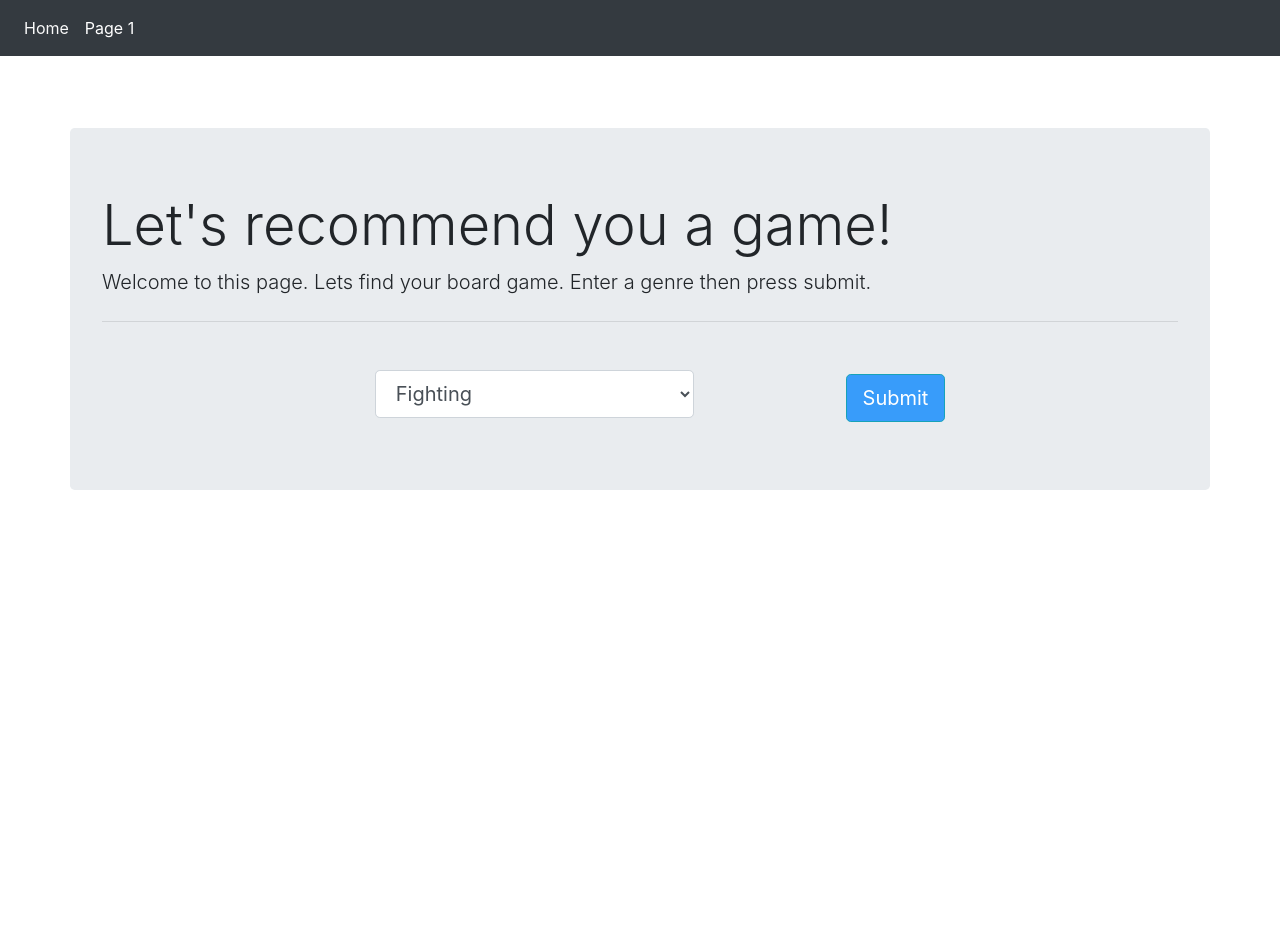
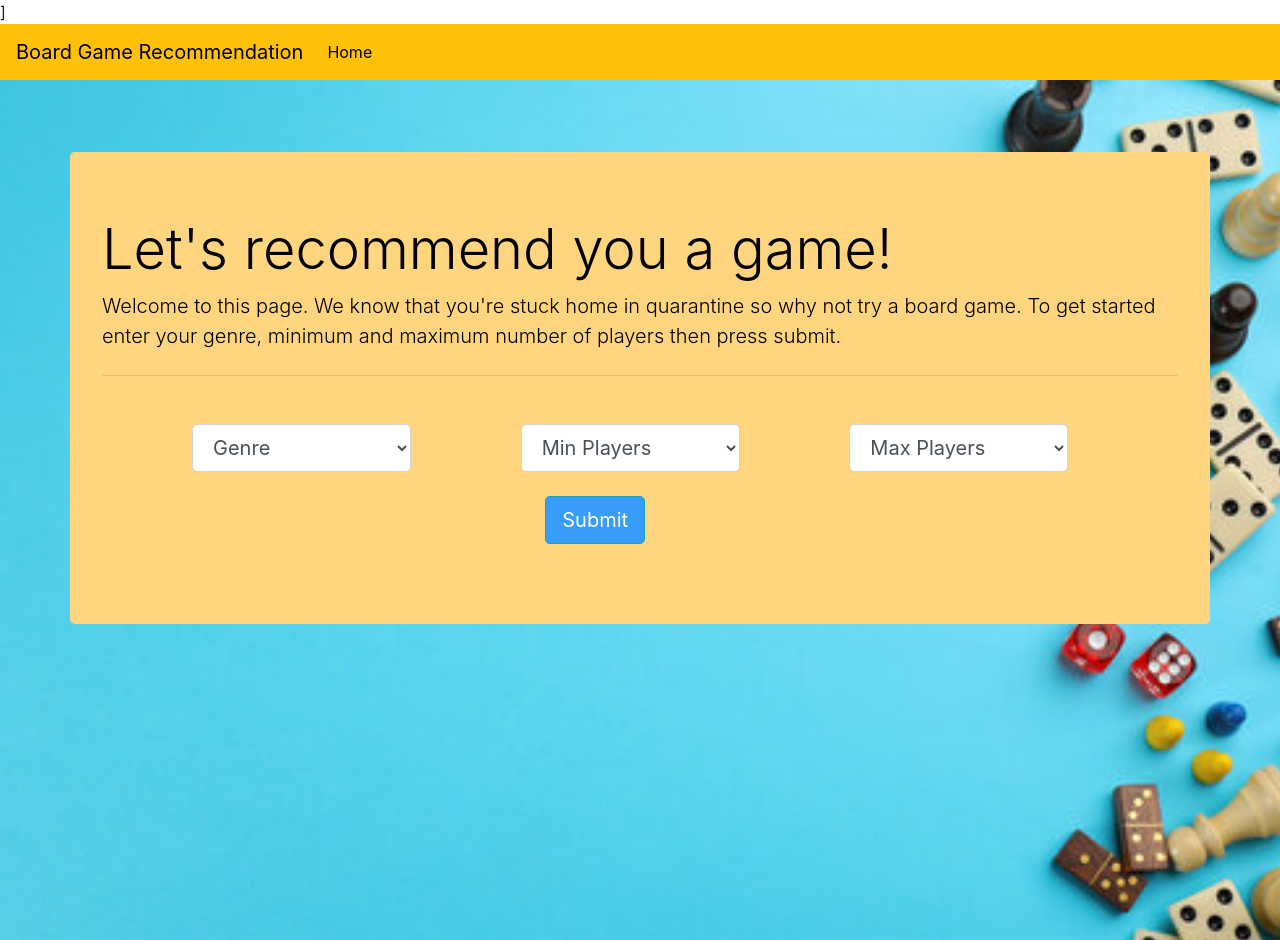
Before and after one commit to farhan0120/hunter-codefest-2022-unathletico-heights, a Flask app: page / in a window 1280 px wide. Run offline with Flask 2, Linux system fonts and the light colour scheme; some libraries are stand-ins or nearby versions.

Commit message:
Restored files

```diff
--- a/app.py
+++ b/app.py
@@ -5,6 +5,8 @@ from flask import render_template
 from flask import request
 from flask import url_for
 from flask import redirect
+import csv # for /api endpoint
+
 
 # -- Initialization section --
 app = Flask(__name__)
@@ -19,14 +21,88 @@ def index():
 # The API route is what the client will contact to get its matches
 @app.route('/api')
 def api():
+	## Set up arguments
 	# Request arguments, like players, are used by accessing:
-	# www.example.com/api?players=X&time=X&age=X&difficulty=X&popularity=X
+	# www.example.com/api?playersmin=X&playersmax=X&time=X&age=X&difficulty=X&popularity=X&result=X
 	# Note: there is currently no handling for URLs which do not
 	# provide all of the arguments we are using
-	players = request.args['players']
-	time = request.args['time'] # in minutes
-	age = request.args['age'] # player age in years
-	difficulty = request.args['difficulty'] # from 1-5
-	popularity = request.args['popularity'] # from 1-100,
-			# 1 being most; corresponds to rank
-	return "API OK for [players, time, age, difficulty, popularity] as [" + players + ", " + time + ", " + age + ", " + difficulty + ", " + popularity + "]"
+	# Definition : 	a strong argument is one that MUST be met in all results
+	# 		a weak argument is one that we want to be as close as we can to
+	playersmin = int(request.args['playersmin'])
+	playersmax = int(request.args['playersmax'])
+	time = int(request.args['time']) # in minutes
+	age = int(request.args['age']) # player age in years
+	difficulty = float(request.args['difficulty']) # from 0-1
+	popularity = float(request.args['popularity']) # from 0-1,
+			# 0 being most; corresponds to rank
+	result = int(request.args['result']) - 1 # which result, starts at 1;
+			# present user with result=1, then if they decline, result=2, etc;
+			# we subtract it from 1 here to compensate for 0-indexing
+
+	## Set up CSV
+	header = []
+	rows = []
+	with open('database.csv', newline='') as csvfile:
+		csvreader = csv.reader(csvfile, delimiter=',', quotechar='"')
+		header = next(csvreader)
+		for row in csvreader:
+			rows.append(row)
+
+	## Start eliminating
+	# By minutes (strong)
+	toRemove = []
+	for game in rows:
+		minutesarray = game[2].split() # split "20 40 Min"
+		if "Time:" not in minutesarray: # this means there is no time
+			minutesarray.remove("Min")
+			if len(minutesarray) == 1 and time != int(minutesarray[0]):
+				toRemove.append(game)
+			elif len(minutesarray) == 2 and (time < int(minutesarray[0]) or time > int(minutesarray[1])):
+				toRemove.append(game)
+		else:
+			toRemove.append(game) # remove even if no time given, as we can't know if it matches user's request
+	for game in toRemove:
+		rows.remove(game)
+
+	# By players (strong)
+	toRemove = []
+	for game in rows:
+		playersarray = game[1].split() # split "2 4 Players"
+		playersarray.remove("Players")
+		if len(playersarray) == 1 and (playersmin != int(playersarray[0]) or playersmax != int(playersarray[0])):
+			toRemove.append(game)
+		elif len(playersarray) == 2 and (playersmax < int(playersarray[0]) or playersmin > int(playersarray[1])):
+			toRemove.append(game)
+	for game in toRemove:
+		rows.remove(game)
+
+	# By age (strong)
+	toRemove = []
+	for game in rows:
+		agearray = game[3].split("Age: ")[1][0:-1] # extract number
+		if (agearray != ' ' and int(agearray) > age): # if age is nonempty and greater than given value
+			toRemove.append(game)
+	for game in toRemove:
+		rows.remove(game)
+
+	# By difficulty and popularity (weak)
+	distancearray = []
+	for game in rows:
+		difficultyarray = game[4].split('/')
+		gamediff = float(difficultyarray[0].replace(',', '')) / float(difficultyarray[1].replace(',', ''))
+		popularityarray = game[5].split('/')
+		gamepop = float(popularityarray[0].replace(',', '')) / float(popularityarray[1].replace(',', ''))
+		distancearray.append(pow((difficulty - gamediff) + (popularity - gamepop), 2))
+
+	# Sort weak results
+	resultarray = [x for y, x in sorted(zip(distancearray, rows))]
+		# zips together the two arrays (combines them)
+		# sorts them (by the combined distance array)
+		# and removes the distance values after sorting
+
+	# Return result
+	if len(resultarray) > result: # if result exists
+		return render_template("api.html", status="OK", name=resultarray[result][0], players=resultarray[result][1], time=resultarray[result][2], age=resultarray[result][3], difficulty=resultarray[result][4], rank=resultarray[result][5], description=resultarray[result][6])
+		output = ">>>>>".join(resultarray[result])
+	else:
+		return render_template("api.html", status="ERROR")
--- a/static/css/style.css
+++ b/static/css/style.css
@@ -0,0 +1,42 @@
+#navigate {
+    background-color: var(--oxford-blue-3);
+}
+
+form {
+    text-align: center;
+}
+
+form div.container select {
+    display: inline-block;
+}
+
+#index_body {
+    background-image: url("/static/images/background_image.jpeg");
+
+    background-position: cover;
+    background-size: cover;
+    height: 100%;
+    min-height: 100%;
+    min-width: 1024px;
+
+    /* Set up proportionate scaling */
+    width: 100%;
+    height: auto;
+
+     /* Set up positioning */
+    position: fixed;
+    left: 0;
+    /* background-repeat: no-repeat; */
+
+
+}
+
+.jumbotron {
+    color:black;
+    background-color:#FFD580;
+    background-size: cover;
+}
+
+html, body {
+    height: 100%;
+}
--- /dev/null
+++ b/templates/base.html
@@ -0,0 +1,36 @@
+<!doctype html>
+<html lang="en">
+  <head>
+    <!-- Required meta tags -->
+    <meta charset="utf-8">
+    <meta name="viewport" content="width=device-width, initial-scale=1, shrink-to-fit=no">
+
+    <!-- Bootstrap CSS -->
+    <link rel="stylesheet" href="https://stackpath.bootstrapcdn.com/bootstrap/4.5.0/css/bootstrap.min.css" integrity="sha384-9aIt2nRpC12Uk9gS9baDl411NQApFmC26EwAOH8WgZl5MYYxFfc+NcPb1dKGj7Sk" crossorigin="anonymous">
+    <link rel="stylesheet" type="text/css" href="../static/css/style.css">
+    <title>{% block title%}{% endblock %}</title>
+  </head>
+  <body>
+        <nav id="navigate" class="navbar navbar-expand-lg navbar-dark bg-warning">
+            <a style="color:black;" class="navbar-brand" href="{{url_for('index')}}">Board Game Recommendation</a>
+            <button style="color:black;" class="navbar-toggler" type="button" data-toggle="collapse" data-target="#navbarNavAltMarkup" aria-controls="navbarNavAltMarkup" aria-expanded="false" aria-label="Toggle navigation">
+                <span style="color:black;" class="navbar-toggler-icon"></span>
+            </button>
+            <div class="collapse navbar-collapse" id="navbarNavAltMarkup">
+                <div class="navbar-nav">
+                <a style="color:black;" class="nav-item nav-link" href="{{url_for('index')}}">Home <span class="sr-only">(current)</span></a>
+                </div>
+            </div>
+        </nav>
+        {% block content%}{% endblock %}
+
+    <!-- Optional JavaScript -->
+    <!-- jQuery first, then Popper.js, then Bootstrap JS -->
+    <script src="https://code.jquery.com/jquery-3.5.1.slim.min.js" integrity="sha384-DfXdz2htPH0lsSSs5nCTpuj/zy4C+OGpamoFVy38MVBnE+IbbVYUew+OrCXaRkfj" crossorigin="anonymous"></script>
+    <script src="https://cdn.jsdelivr.net/npm/popper.js@1.16.0/dist/umd/popper.min.js" integrity="sha384-Q6E9RHvbIyZFJoft+2mJbHaEWldlvI9IOYy5n3zV9zzTtmI3UksdQRVvoxMfooAo" crossorigin="anonymous"></script>
+    <script src="https://stackpath.bootstrapcdn.com/bootstrap/4.5.0/js/bootstrap.min.js" integrity="sha384-OgVRvuATP1z7JjHLkuOU7Xw704+h835Lr+6QL9UvYjZE3Ipu6Tp75j7Bh/kR0JKI" crossorigin="anonymous"></script>
+    <script src="https://cdn.jsdelivr.net/npm/feather-icons/dist/feather.min.js"></script>
+    <!-- Visit https://feathericons.com/ to see icons you can use -->
+
+  </body>
+</html>
--- a/templates/index.html
+++ b/templates/index.html
@@ -1,43 +1,26 @@
-<!doctype html>
-<html lang="en">
-  <head>
-    <!-- Required meta tags -->
-    <meta charset="utf-8">
-    <meta name="viewport" content="width=device-width, initial-scale=1, shrink-to-fit=no">
+]{% extends 'base.html'%}
 
-    <!-- Bootstrap CSS -->
-    <link rel="stylesheet" href="https://stackpath.bootstrapcdn.com/bootstrap/4.5.0/css/bootstrap.min.css" integrity="sha384-9aIt2nRpC12Uk9gS9baDl411NQApFmC26EwAOH8WgZl5MYYxFfc+NcPb1dKGj7Sk" crossorigin="anonymous">
-    <link rel="stylesheet" type="text/css" href="../static/css/style.css?q={{time}}" />
-    <title>{% block title%}{% endblock %}</title>
-  </head>
-  <body>
-        <nav id="navigate" class="navbar navbar-dark bg-dark navbar-expand-lg">
-            <button style="color:#ffffff;" class="navbar-toggler" type="button" data-toggle="collapse" data-target="#navbarNavAltMarkup" aria-controls="navbarNavAltMarkup" aria-expanded="false" aria-label="Toggle navigation">
-                <span style="color:#ffffff;" class="navbar-toggler-icon"></span>
-            </button>
-            <div class="collapse navbar-collapse" id="navbarNavAltMarkup">
-                <div class="navbar-nav">
-                <a style="color:#fafafa;" class="nav-item nav-link" href="{{url_for('index')}}">Home <span class="sr-only">(current)</span></a>
-                <a style="color:#ffffff;" class="nav-item nav-link" href="#">Page 1</a>
-                </div>
-            </div>
-        </nav>
+{% block title%}Homepage{% endblock %}
 
+{% block content%}
 <div id="index_body">
     <br>
     <br>
     <br>
     <div class="jumbotron container">
         <h1 class="display-4">Let's recommend you a game!</h1>
-                <p class="lead">Welcome to this page. Lets find your board game. Enter a genre then press submit.</p>
+        <p class="lead">Welcome to this page. We know that you're stuck home in quarantine so why not try a board game.
+        To get started enter your genre, minimum and maximum number of players then press submit.</p>
+
         <hr class="my-4">
         <br>
 
         <div class="form">
             <form class= "form-inline" action="game_recs" method="POST">
                 <div class="container col col-lg-1"></div>
-                        <div class="container col col-lg-4">
-                            <select name="genre" class="form-control  mb-2 mr-sm-2 form-control-lg col col-lg-12" placeholder="Select Your Genre">
+                <div class="container col col-sm-4 row">
+                    <select name="genre" class="form-control  mb-4 mr-sm-2 form-control-lg col col-lg-8" placeholder="Select Your Genre">
+                        <option>Genre</option>
                         <option>Fighting</option>
                         <option>Shooter</option>
                         <option>Music</option>
@@ -62,8 +45,50 @@
                         <option>MOBA</option>
                     </select>
                 </div>
+                <div class="container col col-sm-4 row">
+                    <select name= "min_players" class="form-control  mb-4 mr-sm-2 form-control-lg col col-lg-8" placeholder="Select min number of players" >
+                        <option>Min Players</option>
+                        <option>2</option>
+                        <option>3</option>
+                        <option>4</option>
+                        <option>5</option>
+                        <option>6</option>
+                        <option>7</option>
+                        <option>8</option>
+                        <option>9</option>
+                        <option>10</option>
+                        <option>11</option>
+                        <option>12</option>
+                        <option>13</option>
+                        <option>14</option>
+                        <option>15</option>
+                        <option>16</option>
+                    </select>
+                </div>
 
-                        <div class="container col col-lg-1">
+                <div class="container col col-sm-4 row">
+                    <select name="max_player" class="form-control  mb-4 mr-sm-2 form-control-lg col col-lg-8" placeholder="Select max number of players">
+                        <option>Max Players</option>
+                        <option>2</option>
+                        <option>3</option>
+                        <option>4</option>
+                        <option>5</option>
+                        <option>6</option>
+                        <option>7</option>
+                        <option>8</option>
+                        <option>9</option>
+                        <option>10</option>
+                        <option>11</option>
+                        <option>12</option>
+                        <option>13</option>
+                        <option>14</option>
+                        <option>15</option>
+                        <option>16</option>
+                    </select>
+                </div>
+
+
+                <div class="container col col-lg-24">
                     <button style="background-color: #389CFA" type="submit" class="btn btn-info btn-lg ">Submit</button>
                 </div>
 
@@ -73,17 +98,4 @@
         </div>
     </div>
 </div>
-        {% block content%}{% endblock %}
-
-    <!-- Optional JavaScript -->
-    <!-- jQuery first, then Popper.js, then Bootstrap JS -->
-    <script src="https://code.jquery.com/jquery-3.5.1.slim.min.js" integrity="sha384-DfXdz2htPH0lsSSs5nCTpuj/zy4C+OGpamoFVy38MVBnE+IbbVYUew+OrCXaRkfj" crossorigin="anonymous"></script>
-    <script src="https://cdn.jsdelivr.net/npm/popper.js@1.16.0/dist/umd/popper.min.js" integrity="sha384-Q6E9RHvbIyZFJoft+2mJbHaEWldlvI9IOYy5n3zV9zzTtmI3UksdQRVvoxMfooAo" crossorigin="anonymous"></script>
-    <script src="https://stackpath.bootstrapcdn.com/bootstrap/4.5.0/js/bootstrap.min.js" integrity="sha384-OgVRvuATP1z7JjHLkuOU7Xw704+h835Lr+6QL9UvYjZE3Ipu6Tp75j7Bh/kR0JKI" crossorigin="anonymous"></script>
-    <script src="https://cdn.jsdelivr.net/npm/feather-icons/dist/feather.min.js"></script>
-    <!-- Visit https://feathericons.com/ to see icons you can use -->
-    <script>
-      feather.replace()
-    </script>
-  </body>
-</html>
+{% endblock %}
```
Also changed, not shown: static/images/background_image.jpeg (added), 1 other file. Lines whose indentation alone changed are shown as unchanged.
